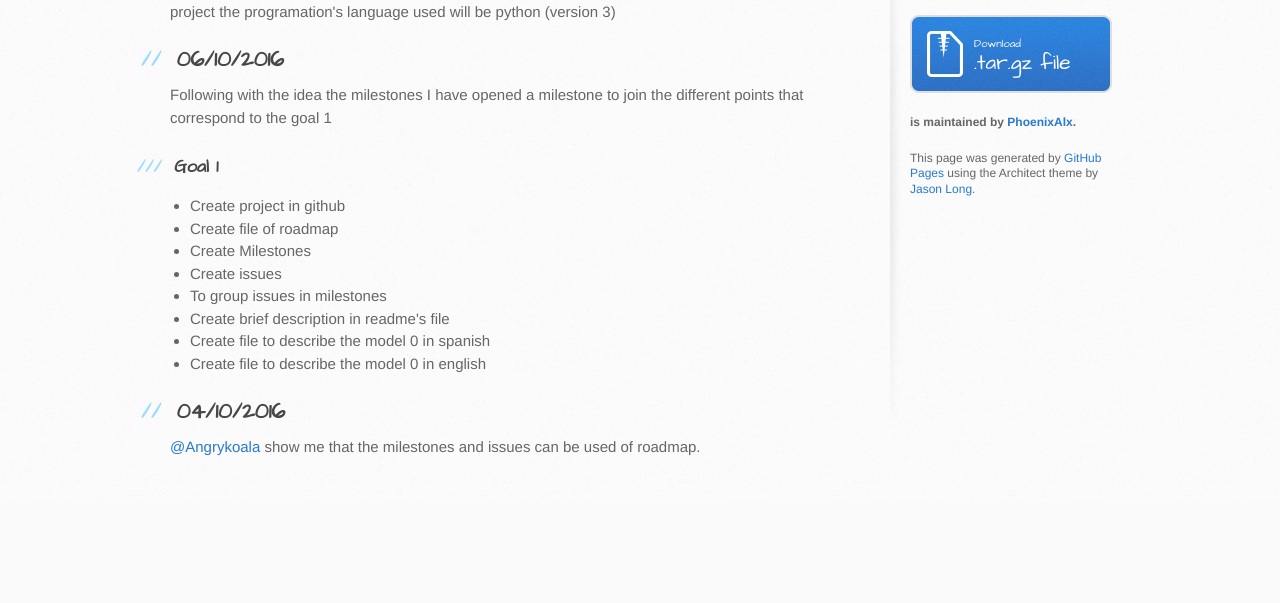
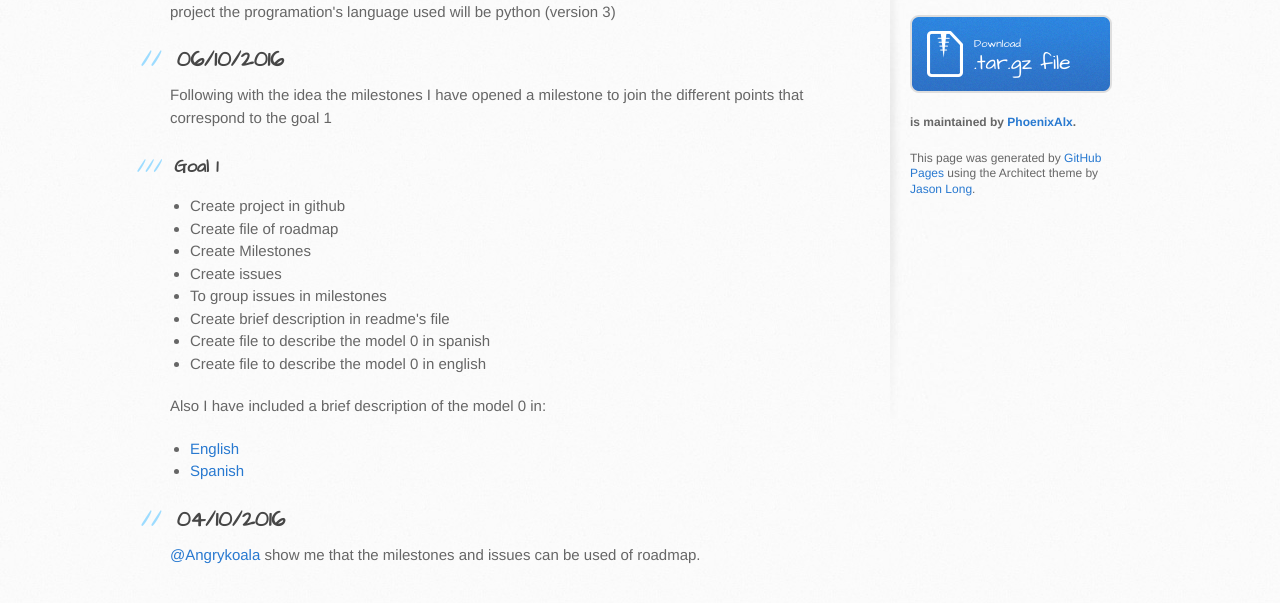
Before and after one commit to PhoenixAlx/SiViWo, a plain HTML site: page index.html in a window 1280 px wide. Shown: the part 317-920 px from the top of the page. Before the commit the page ends 818 px from the top, so only its background shows below. Drawn offline with Linux system fonts and the light colour scheme.

```diff
--- a/index.html
+++ b/index.html
@@ -52,6 +52,13 @@
 <li>Create file to describe the model 0 in english</li>
 </ul>
 
+<p>Also I have included a brief description of the model 0 in:</p>
+
+<ul>
+<li><a href="https://github.com/PhoenixAlx/SiViWo/blob/master/model_0/description_en.md">English</a></li>
+<li><a href="https://github.com/PhoenixAlx/SiViWo/blob/master/model_0/description_es.md">Spanish</a></li>
+</ul>
+
 <h2>
 <a id="04102016" class="anchor" href="#04102016" aria-hidden="true"><span aria-hidden="true" class="octicon octicon-link"></span></a>04/10/2016</h2>
 
--- a/params.json
+++ b/params.json
@@ -1,6 +1,6 @@
 {
   "name": "Siviwo",
   "tagline": "Simulation of virgin words",
-  "body": "# SiViWo\r\nSimulation of virgin words.  The idea is to simulate how the new words appear in the language.  In this project the programation's language used will be python (version 3)\r\n\r\n##06/10/2016\r\n\r\nFollowing with the idea the milestones I have opened a milestone to join the different points that correspond to the goal 1\r\n\r\n###Goal 1\r\n* Create project in github\r\n* Create file of roadmap\r\n* Create Milestones\r\n* Create issues\r\n* To group issues in milestones\r\n* Create brief description in readme's file\r\n* Create file to describe the model 0 in spanish\r\n* Create file to describe the model 0 in english\r\n\r\n\r\n##04/10/2016\r\n\r\n@Angrykoala show me that the milestones and issues can be used of roadmap.\r\n\r\n",
+  "body": "# SiViWo\r\nSimulation of virgin words.  The idea is to simulate how the new words appear in the language.  In this project the programation's language used will be python (version 3)\r\n\r\n##06/10/2016\r\n\r\nFollowing with the idea the milestones I have opened a milestone to join the different points that correspond to the goal 1\r\n\r\n###Goal 1\r\n* Create project in github\r\n* Create file of roadmap\r\n* Create Milestones\r\n* Create issues\r\n* To group issues in milestones\r\n* Create brief description in readme's file\r\n* Create file to describe the model 0 in spanish\r\n* Create file to describe the model 0 in english\r\n\r\nAlso I have included a brief description of the model 0 in:\r\n* [English] (https://github.com/PhoenixAlx/SiViWo/blob/master/model_0/description_en.md)\r\n* [Spanish] (https://github.com/PhoenixAlx/SiViWo/blob/master/model_0/description_es.md)\r\n\r\n##04/10/2016\r\n\r\n@Angrykoala show me that the milestones and issues can be used of roadmap.\r\n\r\n",
   "note": "Don't delete this file! It's used internally to help with page regeneration."
 }
```
